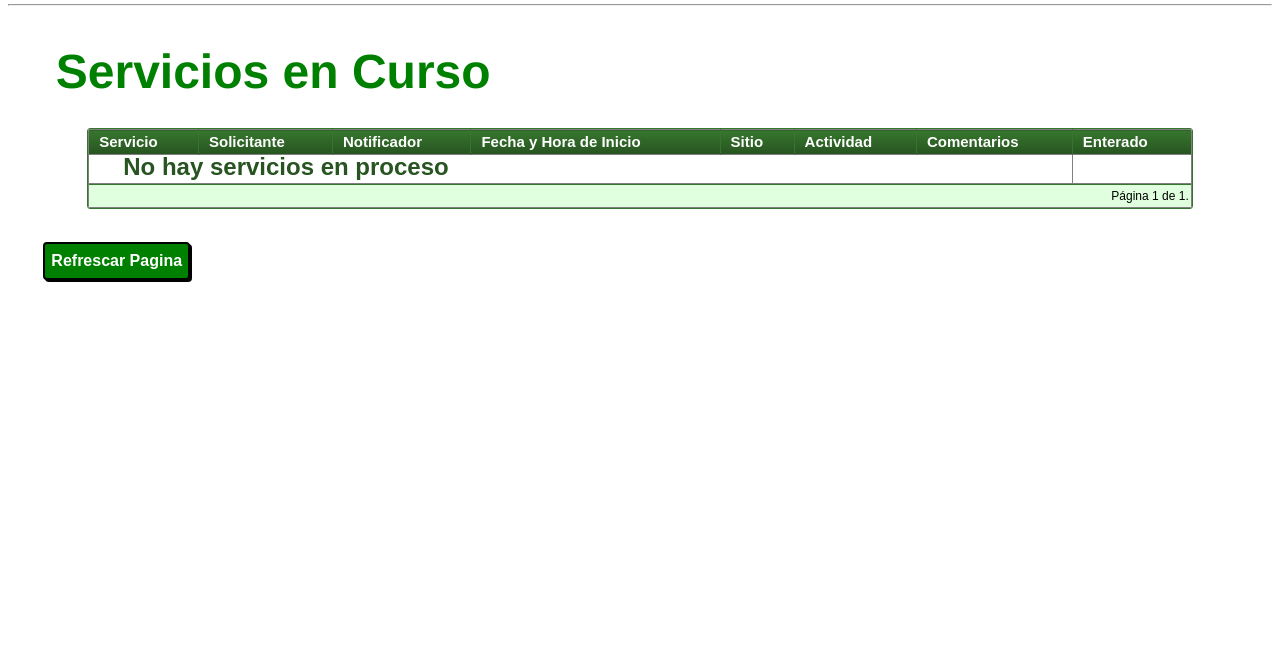
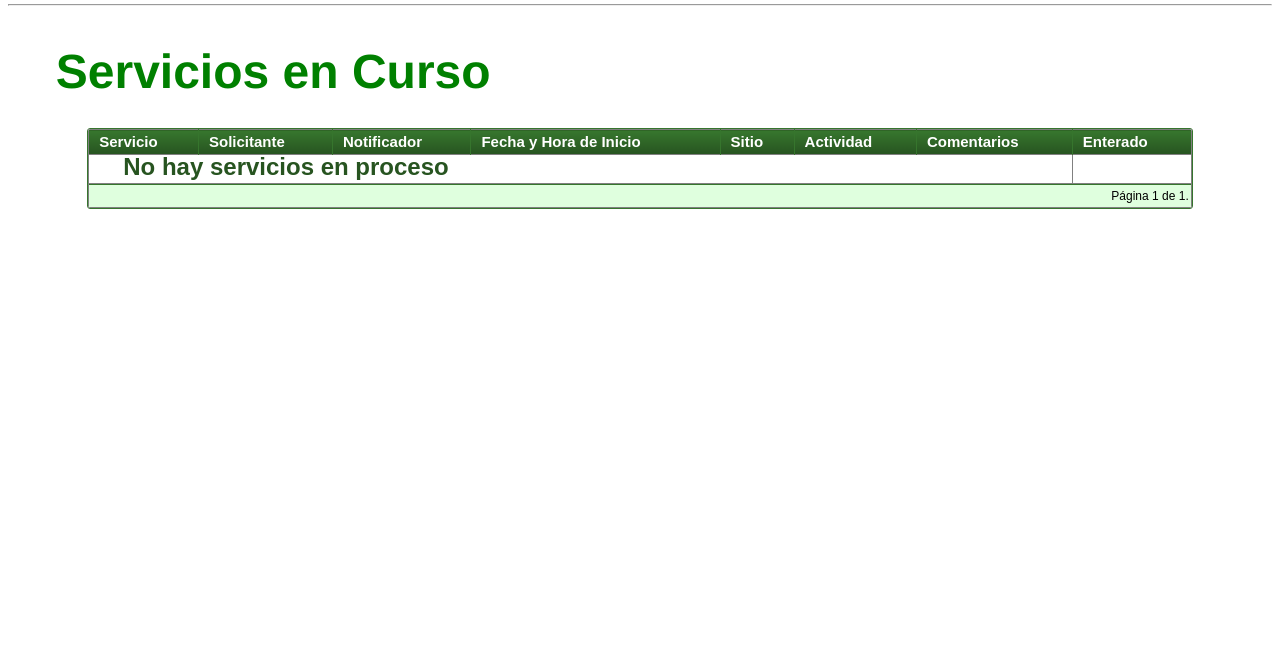
Before and after one commit to Sanchezdav/Sistema, a Django app: page / in a window 1280 px wide. Shown: the part 214-886 px from the top of the page. Run offline with Django 3.2, Linux system fonts and the light colour scheme; data comes from the database, SQL or seed files in the repository; both versions use the stored data as it was after the commit; parts of the project's set-up code (start-up, migrations or seed data) failed here and were passed over; some web fonts are replaced.

Commit message:
Cuarto Commit
Se mejoro el html completo, cambio el ajax por el original

```diff
--- a/Mensajeria/static/css/estilos.css
+++ b/Mensajeria/static/css/estilos.css
@@ -141,6 +141,9 @@ header h1 a:hover
 {
 	margin: .3em;
 	padding: .5em;
+	position: absolute;
+	top: 5em;
+	right: -3em;
 	text-align: right;
 }
 
@@ -337,6 +340,9 @@ header h1 a:hover
 	display: inline-block;
 	margin: 1em 1em 1em 5.5em;
 	padding: .5em;
+	position: absolute;
+	top: 0;
+	right: 0;
 	text-align: right;
 	width: 32%;
 }
@@ -432,6 +438,7 @@ header h1 a:hover
 	height: 41em;
 	margin: .2em auto;
 	padding: .1em;
+	position: relative;
 	width: 97%;
 }
 
--- a/Mensajeria/static/js/script.js
+++ b/Mensajeria/static/js/script.js
@@ -1,18 +1,12 @@
 $(document).ready(function(){
 
-   $('#aceptar').on('clic',refrescar);
-
-});
-
-
-function refrescar()
-{
-	setInterval(function(){
+   setInterval(function(){
    		$.ajax({
 		   	url: '/table',
 		   	success:function(data){
 		   		$('#datagrid1').html(data)
 		   	}
 		 });
-   },3e3);
-}
+   },30000);
+
+});
--- a/Mensajeria/templates/base.html
+++ b/Mensajeria/templates/base.html
@@ -11,12 +11,6 @@
   <script type='text/javascript' src="{{ STATIC_URL }}js/script.js"></script>
 </head>
 <body>
-  <script type="text/javascript">
-    function refrescar()
-    {
-        location.reload(true);
-    }
-  </script>
   <header>
 	{% block encabezado %}{% endblock %}
   <nav id="menu">
@@ -28,6 +22,15 @@
   </header>
 	<hr>
 	<section class='contenido'>
+    {% if user.is_authenticated %}
+      <div class="bienvenido">
+        <span><em>Bienvenido <strong>{{user.username|capfirst}}</strong></em></span><br>
+        <a href="/salir/">Salir</a>
+      </div>
+      <div id="cont-admin">
+        <a href="/admin/" id="admin" target="_blank">Administrador</a>
+      </div>
+  {% endif %}
 		{% block contenido %}{% endblock %}
   </section>
   <footer>
--- a/Mensajeria/templates/index.html
+++ b/Mensajeria/templates/index.html
@@ -7,15 +7,6 @@
 {% block contenido %}
 <script>setTimeout(function(){window.location.reload()},60000)</script>
 	<h2>Servicios en Curso</h2>
-	{% if user.is_authenticated %}
-		<div class="bienvenido">
-			<span><em>Bienvenido <strong>{{user.username|capfirst}}</strong></em></span><br>
-			<a href="/salir/">Salir</a>
-		</div>
-		<div id="cont-admin">
-			<a href="/admin/" id="admin" target="_blank">Administrador</a>
-		</div>
-	{% endif %}
 	<div class = "datagrid" id="datagrid1">
 		<table  border="1">
 			<thead><tr><th>Servicio</th><th>Solicitante</th><th>Notificador</th><th>Fecha y Hora de Inicio</th><th>Sitio</th><th>Actividad</th><th>Comentarios</th><th>Enterado</th></tr></thead>
@@ -62,7 +53,4 @@
 			</tbody>
 		</table>
 	</div>
-	<div id="refrescar">
-		<button onclick="refrescar();">Refrescar Pagina</button>
-	</div>
 {% endblock %}
```
Also changed, not shown: Mensajeria/templates/finservicios.html (+0 -14 lines), Mensajeria/templates/salir.html (deleted, +0 -10 lines), Mensajeria/templates/servicios.html (+0 -7 lines), Mensajeria/mensajeria.db.
